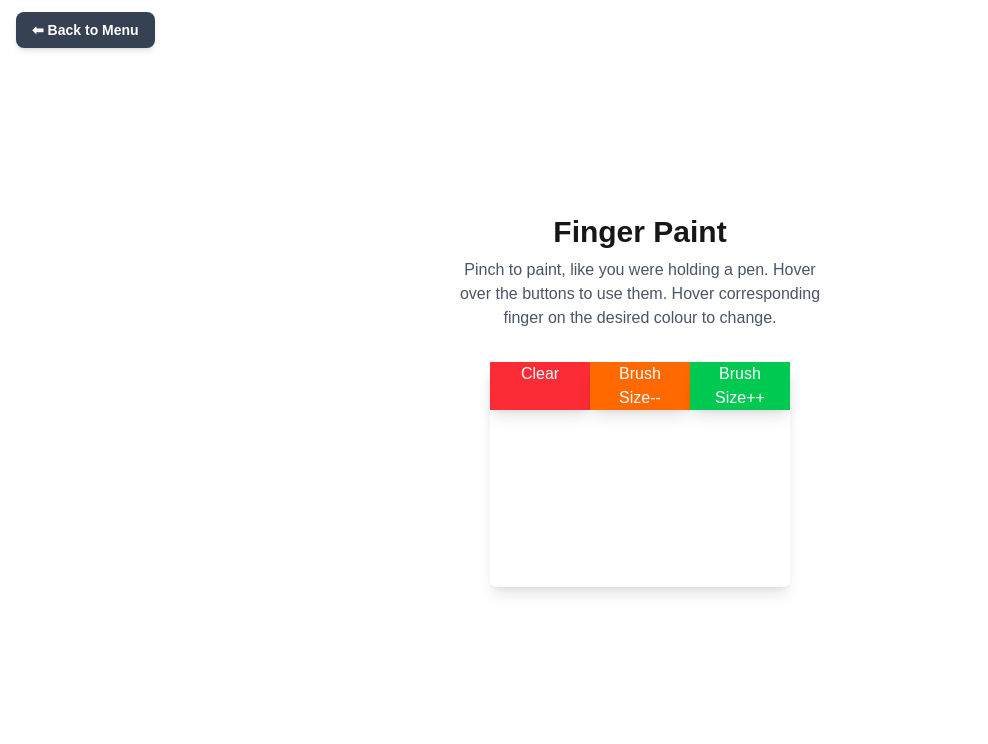
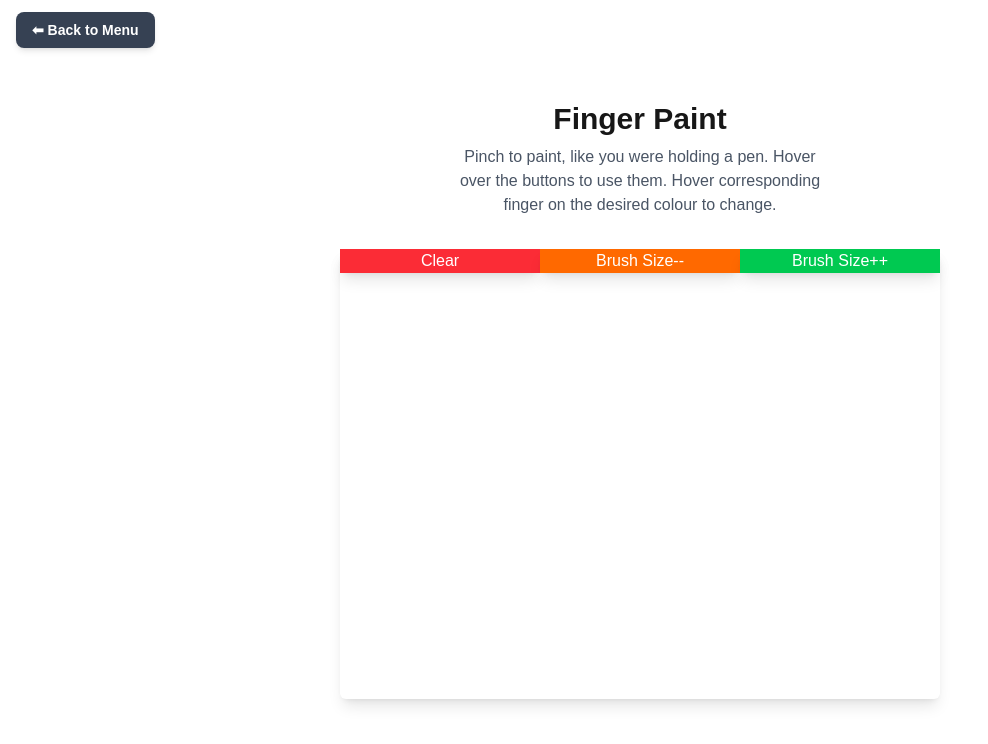
Before and after one commit to JonHX/Gamehub-nextjs, a Next.js app: page /fingerpaint in a window 1280 px wide. Shown: the top 744 px of the page, without its empty margins (0-988 px from the left). Built offline with nearby package versions, Linux system fonts and the light colour scheme; no server answers.

Commit message:
updating to fix scale

```diff
--- a/src/app/fingerpaint/canvas.tsx
+++ b/src/app/fingerpaint/canvas.tsx
@@ -229,18 +229,15 @@ const HandTrackingCanvas = () => {
     return (
         <div className="flex justify-center items-center flex-col space-y-6">
             <div className="relative flex justify-center items-center w-full max-w-[600px]">
-            <video
-                ref={videoRef}
-                autoPlay
-                playsInline
-                className="rounded-md shadow-lg transform scale-x-[-1]"
-                style={{
-                    maxWidth: "100%",
-                    height: "auto",
-                    aspectRatio: "16/12", // Or dynamically set based on webcam aspect ratio
-                    objectFit: "cover" // Ensures the video fills without distortion
-                }}
-            ></video>
+                <video
+                    ref={videoRef}
+                    autoPlay
+                    playsInline
+                    className="w-full h-auto rounded-md shadow-lg transform scale-x-[-1]"
+                    style={{ maxWidth: "600px", height: "450px" }}
+                    width="450px"
+                    height="600px"
+                ></video>
 
                 <canvas
                     ref={canvasRef}
```
